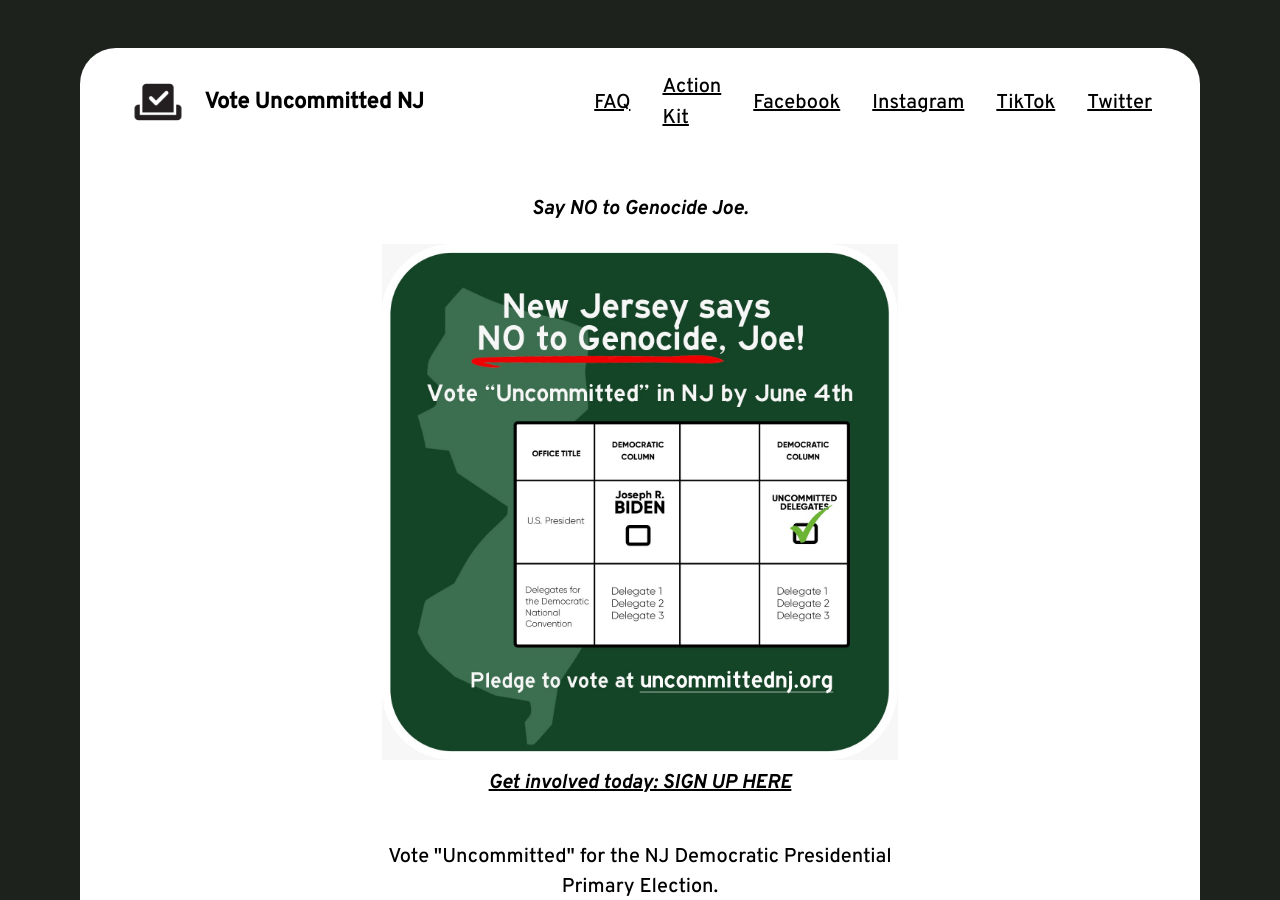
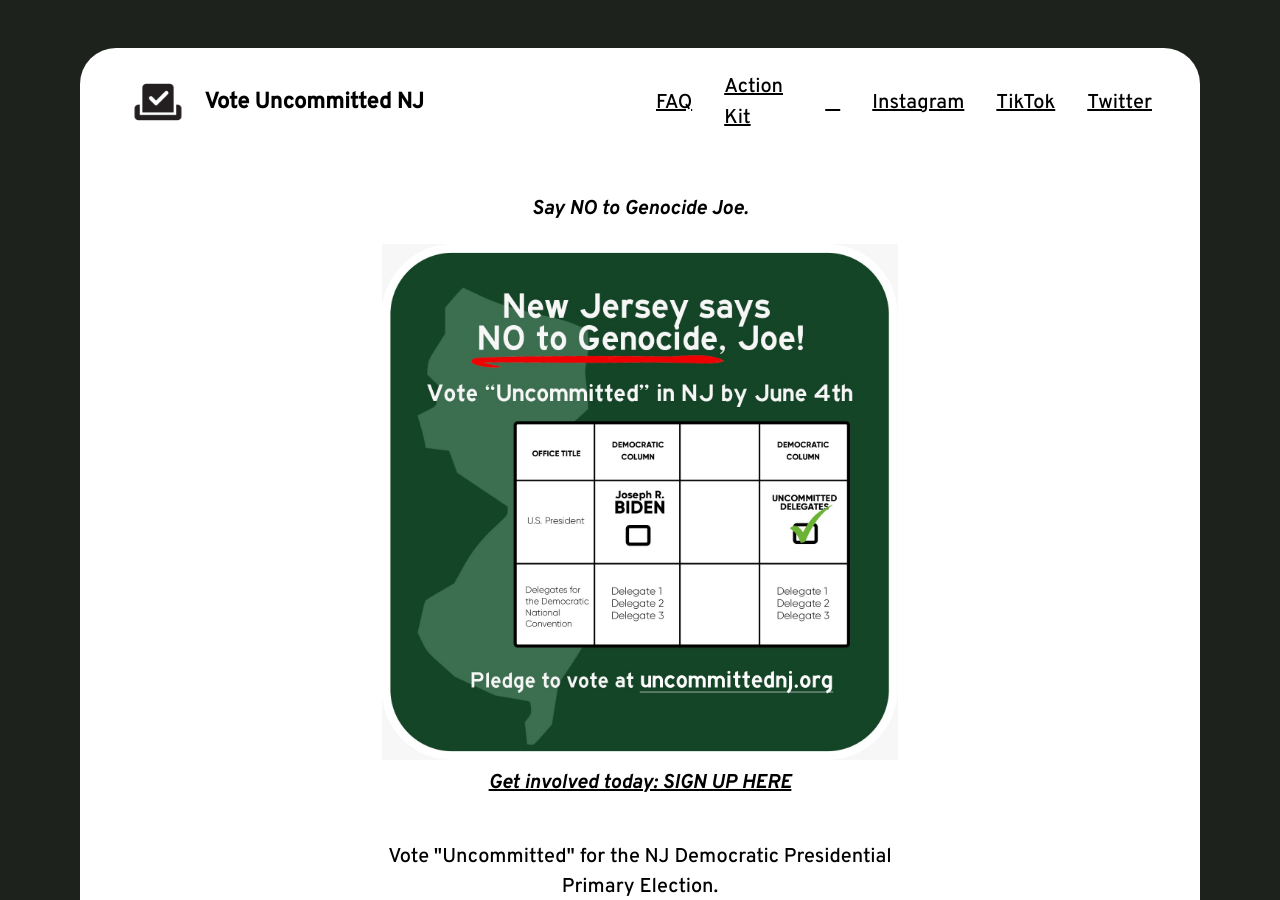
Before and after one commit to dsa-ntc/uncommittednj.org, a Jekyll site: the page built from index.html, in a window 1280 px wide and 900 px high. Built offline with Jekyll 4.4.1, drawn with Linux system fonts in a browser that asks for light colours; nearby versions of some CDN libraries.

Commit message:
testing font awesome for socials

```diff
--- a/_includes/nav-list-items.html
+++ b/_includes/nav-list-items.html
@@ -1,6 +1,6 @@
 <li class="nav-item"><a href="/faq">FAQ</a></li>
 <li class="nav-item"><a href="/action/">Action Kit</a></li>
-<li class="nav-item"><a href="https://www.facebook.com/profile.php?id=61557751538139&mibextid=PlNXYD">Facebook</a></li>
+<li class="nav-item"><a href="https://www.facebook.com/profile.php?id=61557751538139&mibextid=PlNXYD"><i class="fa-brands fa-facebook"></i></a></li>
 <li class="nav-item"><a href="https://www.instagram.com/uncommittednj">Instagram</a></li>
 <li class="nav-item"><a href="https://www.tiktok.com/@uncommittednj">TikTok</a></li>
 <li class="nav-item"><a href="https://twitter.com/uncommittednj">Twitter</a></li>
```
